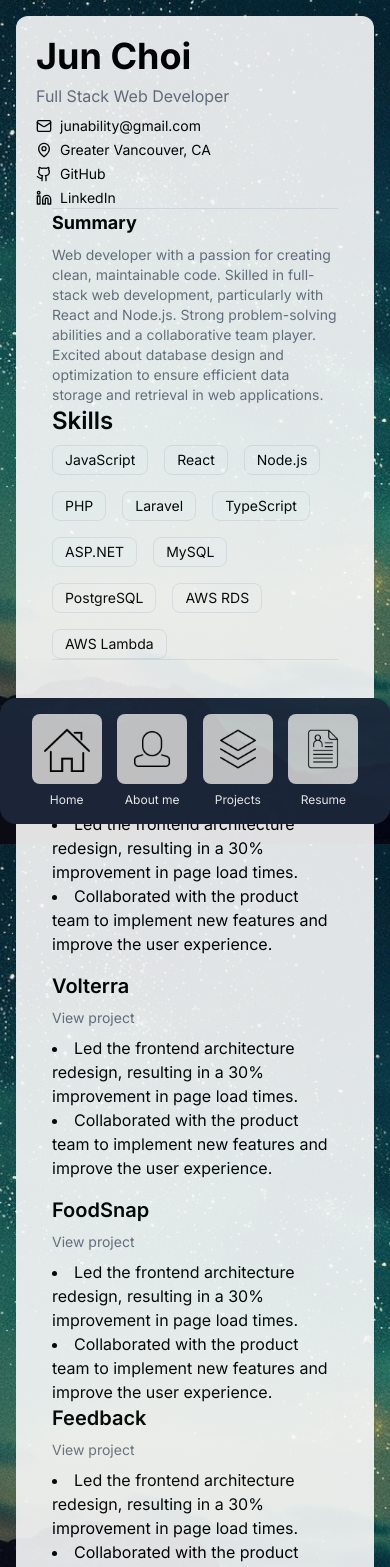
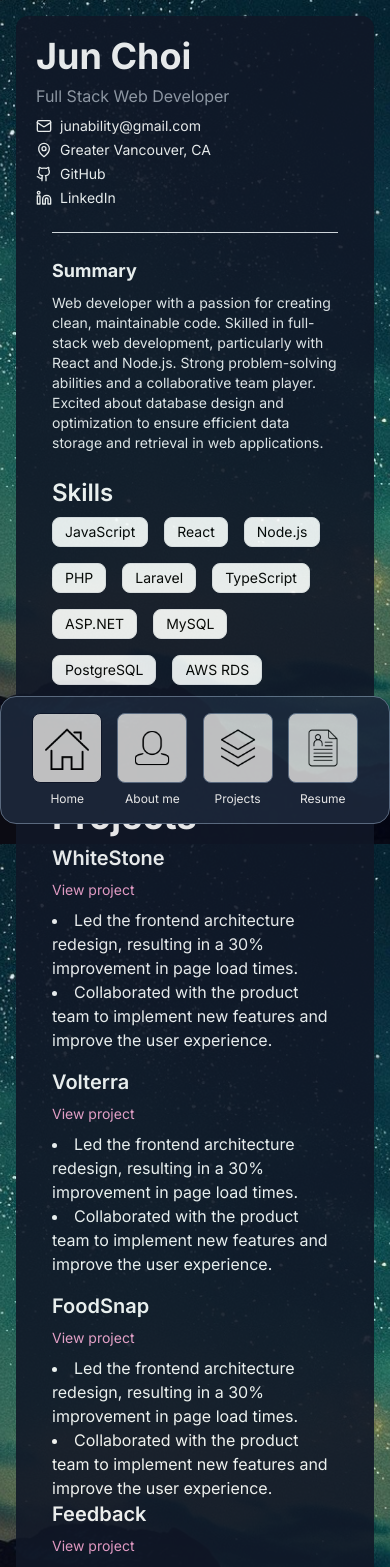
Before and after one commit to JunChoii/Portfolio, a Next.js app: page /resume in a window 390 px wide. Shown: the top 1567 px of the page. Built offline with nearby package versions, Linux system fonts and the light colour scheme.

Commit message:
Update profile picture and page layout in aboutme/page.tsx, contact/page.tsx, page.tsx, and projects/page.tsx

```diff
--- a/src/app/Navbar.tsx
+++ b/src/app/Navbar.tsx
@@ -3,7 +3,7 @@ import Link from "next/link";
 
 export default function Navbar() {
   return (
-    <nav className="fixed bottom-0 left-0 right-0 mx-auto w-full md:w-3/4 lg:w-3/4 xl:w-3/4 rounded-2xl mb-5 p-4 bg-slate-800 text-white flex justify-between ">
+    <nav className="fixed bottom-0 left-0 right-0 mx-auto w-full md:w-3/4 lg:w-3/4 xl:w-3/4 rounded-2xl mb-5 p-4 bg-slate-800 text-white flex justify-between border border-slate-500">
       <div className="flex items-center flex-grow justify-evenly">
         <a href="/" className="">
           <Image
@@ -12,7 +12,7 @@ export default function Navbar() {
             width="70"
             height="50"
             layout=""
-            className="object-cover rounded-lg p-3 bg-neutral-300"
+            className="object-cover rounded-lg p-3 bg-neutral-300 hover:bg-neutral-100 border border-slate-900"
           />
           <p className="mt-2 text-xs flex justify-center">Home</p>
         </a>
@@ -23,7 +23,7 @@ export default function Navbar() {
             width="70"
             height="50"
             layout=""
-            className="object-cover rounded-lg p-3 bg-neutral-300"
+            className="object-cover rounded-lg p-3 bg-neutral-300 hover:bg-neutral-100 border border-slate-500"
           />{" "}
           <p className="mt-2 text-xs flex justify-center">About me</p>
         </Link>
@@ -34,7 +34,7 @@ export default function Navbar() {
             width="70"
             height="50"
             layout=""
-            className="object-cover rounded-lg p-3 bg-neutral-300"
+            className="object-cover rounded-lg p-3 bg-neutral-300 hover:bg-neutral-100 border border-slate-500"
           />{" "}
           <p className="mt-2 text-xs flex justify-center">Projects</p>
         </Link>
@@ -45,7 +45,7 @@ export default function Navbar() {
             width="70"
             height="50"
             layout=""
-            className="object-cover rounded-lg p-3 bg-neutral-300"
+            className="object-cover rounded-lg p-3 bg-neutral-300 hover:bg-neutral-100 border border-slate-500"
           />{" "}
           <p className="mt-2 text-xs flex justify-center">Resume</p>
         </Link>
@@ -56,7 +56,7 @@ export default function Navbar() {
             width="70"
             height="50"
             layout=""
-            className="object-cover rounded-lg p-3 bg-neutral-300"
+            className="object-cover rounded-lg p-3 bg-neutral-300 hover:bg-neutral-100 border border-slate-500"
           />{" "}
           <p className="mt-2 text-xs flex justify-center">Contact</p>
         </Link> */}
--- a/src/app/aboutme/page.tsx
+++ b/src/app/aboutme/page.tsx
@@ -28,9 +28,11 @@ export default function AboutMe() {
         backgroundSize: "cover", // Ensure background image covers the entire area
       }}
     >
-      <div className="top w-4/5 md:flex-row items-center justify-center md:justify-start">
-        <h1 className="text-4xl font-bold text-white mb-2 md:mb-0">Jun Choi</h1>
-        <h1 className="text-lg text-white shadow-2xl shadow-slate-500 pb-40">
+      <div className="top w-4/5 md:flex-row items-center justify-center md:justify-start ">
+        <h1 className="text-lg text-white shadow-2xl shadow-slate-500 pb-40 p-4 bg-gray-900 rounded-lg opacity-95">
+          <h1 className="text-4xl font-bold text-white mb-2 md:mb-0">
+            Jun Choi
+          </h1>
           <br />
           I am passionate about programming and web development, I thrive on
           collaborating with others to create innovative solutions.
--- a/src/app/page.tsx
+++ b/src/app/page.tsx
@@ -25,17 +25,15 @@ export default function Home() {
             />
           </div>
           <div className="me-content flex flex-col items-center">
-            <h1 className="md:text-6xl font-bold text-white">Hello World!</h1>
-            <h1 className="sm:text-xl md:text-3xl font-bold text-slate-400 sm:mt-3 mt-10 md:ml-4">
+            <h1 className="text-6xl font-bold text-white mt-10 md:mt-0">
+              Jun Choi
+            </h1>
+            <br />
+            <h1 className="sm:text-xl md:text-3xl font-semibold text-slate-400 sm:mt-3 mt-10 md:ml-4">
               Full Stack Developer
             </h1>
-            <h1 className="text-6xl font-bold text-white mt-3 md:mt-0">
-              Jun Choi
-            </h1>
-            <hr className="w-full border-1 border-white my-4 md:my-0" />
-            <h1 className="text-4xl font-bold text-slate-300 mt-1">
-              Let&apos;s get it!
-            </h1>
+            {/* <hr className="w-full border-1 border-white my-4 md:my-0" /> */}
+
           </div>
         </div>
         <div className="flex justify-center mt-7">
--- a/src/app/resume/page.tsx
+++ b/src/app/resume/page.tsx
@@ -28,12 +28,12 @@ export default function Resume() {
         backgroundSize: "cover",
       }}
     >
-      <div className="bg-neutral-50 p-5 rounded-xl opacity-90">
+      <div className="text-white bg-gray-900 p-5 rounded-xl opacity-90">
         <div className="top w-4/5 md:flex-row items-center justify-center md:justify-start ">
           <header className="space-y-2">
             <div className="space-y-2">
               <h1 className="text-4xl font-bold  mb-2 md:mb-0">Jun Choi</h1>
-              <p className="text-gray-500 dark:text-gray-400">
+              <p className="text-gray-400 dark:text-gray-400">
                 Full Stack Web Developer
               </p>
             </div>
@@ -120,15 +120,16 @@ export default function Resume() {
                 </span>
               </div>
             </div>
+            <br />
           </header>
         </div>
         <div className="container px-4 md:px-6">
           <div className="mx-auto max-w-5xl space-y-10">
             <div className="border-t border-b border-gray-200 dark:border-gray-800">
               <div className="grid min-h-[200px] items-center ">
-                <div className="space-y-2 text-sm">
+                <br /><div className="space-y-2 text-sm">
                   <h3 className="text-lg font-bold">Summary</h3>
-                  <p className="text-gray-500 dark:text-gray-400">
+                  <p className="text-gray-100 dark:text-gray-400">
                     Web developer with a passion for creating clean,
                     maintainable code. Skilled in full-stack web development,
                     particularly with React and Node.js. Strong problem-solving
@@ -137,44 +138,46 @@ export default function Resume() {
                     storage and retrieval in web applications.
                   </p>
                 </div>
+                <br />
                 <div className="space-y-2">
                   <h2 className="text-2xl font-semibold">Skills</h2>
                   <div className="flex flex-wrap gap-4">
-                    <div className="rounded-lg border border-gray-200 px-3 py-1 text-sm bg-gray-50 dark:border-gray-800 dark:bg-gray-950">
+                    <div className="text-black rounded-lg border border-gray-200 px-3 py-1 text-sm bg-gray-50 dark:border-gray-800 dark:bg-gray-950">
                       JavaScript
                     </div>
-                    <div className="rounded-lg border border-gray-200 px-3 py-1 text-sm bg-gray-50 dark:border-gray-800 dark:bg-gray-950">
+                    <div className="text-black rounded-lg border border-gray-200 px-3 py-1 text-sm bg-gray-50 dark:border-gray-800 dark:bg-gray-950">
                       React
                     </div>
-                    <div className="rounded-lg border border-gray-200 px-3 py-1 text-sm bg-gray-50 dark:border-gray-800 dark:bg-gray-950">
+                    <div className="text-black rounded-lg border border-gray-200 px-3 py-1 text-sm bg-gray-50 dark:border-gray-800 dark:bg-gray-950">
                       Node.js
                     </div>
-                    <div className="rounded-lg border border-gray-200 px-3 py-1 text-sm bg-gray-50 dark:border-gray-800 dark:bg-gray-950">
+                    <div className="text-black rounded-lg border border-gray-200 px-3 py-1 text-sm bg-gray-50 dark:border-gray-800 dark:bg-gray-950">
                       PHP
                     </div>
-                    <div className="rounded-lg border border-gray-200 px-3 py-1 text-sm bg-gray-50 dark:border-gray-800 dark:bg-gray-950">
+                    <div className="text-black rounded-lg border border-gray-200 px-3 py-1 text-sm bg-gray-50 dark:border-gray-800 dark:bg-gray-950">
                       Laravel
                     </div>
-                    <div className="rounded-lg border border-gray-200 px-3 py-1 text-sm bg-gray-50 dark:border-gray-800 dark:bg-gray-950">
+                    <div className="text-black rounded-lg border border-gray-200 px-3 py-1 text-sm bg-gray-50 dark:border-gray-800 dark:bg-gray-950">
                       TypeScript
                     </div>
-                    <div className="rounded-lg border border-gray-200 px-3 py-1 text-sm bg-gray-50 dark:border-gray-800 dark:bg-gray-950">
+                    <div className="text-black rounded-lg border border-gray-200 px-3 py-1 text-sm bg-gray-50 dark:border-gray-800 dark:bg-gray-950">
                       ASP.NET
                     </div>
-                    <div className="rounded-lg border border-gray-200 px-3 py-1 text-sm bg-gray-50 dark:border-gray-800 dark:bg-gray-950">
+                    <div className="text-black rounded-lg border border-gray-200 px-3 py-1 text-sm bg-gray-50 dark:border-gray-800 dark:bg-gray-950">
                       MySQL
                     </div>
-                    <div className="rounded-lg border border-gray-200 px-3 py-1 text-sm bg-gray-50 dark:border-gray-800 dark:bg-gray-950">
+                    <div className="text-black rounded-lg border border-gray-200 px-3 py-1 text-sm bg-gray-50 dark:border-gray-800 dark:bg-gray-950">
                       PostgreSQL
                     </div>
-                    <div className="rounded-lg border border-gray-200 px-3 py-1 text-sm bg-gray-50 dark:border-gray-800 dark:bg-gray-950">
+                    <div className="text-black rounded-lg border border-gray-200 px-3 py-1 text-sm bg-gray-50 dark:border-gray-800 dark:bg-gray-950">
                       AWS RDS
                     </div>
-                    <div className="rounded-lg border border-gray-200 px-3 py-1 text-sm bg-gray-50 dark:border-gray-800 dark:bg-gray-950">
+                    <div className="text-black rounded-lg border border-gray-200 px-3 py-1 text-sm bg-gray-50 dark:border-gray-800 dark:bg-gray-950">
                       AWS Lambda
                     </div>
                   </div>
                 </div>
+                <br />
               </div>
             </div>
             <div className="space-y-4">
@@ -185,7 +188,7 @@ export default function Resume() {
                     <div className="grid gap-2">
                       <h3 className="text-xl font-semibold">WhiteStone</h3>
                       <p className="text-sm text-gray-500 dark:text-gray-400">
-                        <a href="" target="_blank">
+                        <a href="" className="text-pink-300" target="_blank">
                           View project
                         </a>
                       </p>
@@ -206,7 +209,7 @@ export default function Resume() {
                     <div className="grid gap-2">
                       <h3 className="text-xl font-semibold">Volterra</h3>
                       <p className="text-sm text-gray-500 dark:text-gray-400">
-                        <a href="" target="_blank">
+                        <a href="" className="text-pink-300" target="_blank">
                           View project
                         </a>
                       </p>
@@ -228,7 +231,7 @@ export default function Resume() {
                     <div className="grid gap-2">
                       <h3 className="text-xl font-semibold">FoodSnap</h3>
                       <p className="text-sm text-gray-500 dark:text-gray-400">
-                        <a href="" target="_blank">
+                        <a href="" className="text-pink-300" target="_blank">
                           View project
                         </a>
                       </p>
@@ -248,7 +251,7 @@ export default function Resume() {
                     <div className="grid gap-2">
                       <h3 className="text-xl font-semibold">Feedback</h3>
                       <p className="text-sm text-gray-500 dark:text-gray-400">
-                        <a href="" target="_blank">
+                        <a href="" className="text-pink-300" target="_blank">
                           View project
                         </a>
                       </p>
@@ -271,7 +274,7 @@ export default function Resume() {
                 </ul>
               </div>
               <hr />
-              <div className="space-y-2">
+              <div className="space-y-2 text-white">
                 <h2 className="text-2xl font-semibold">Education</h2>
                 <ul className="grid gap-4 list-none">
                   <li>
```
